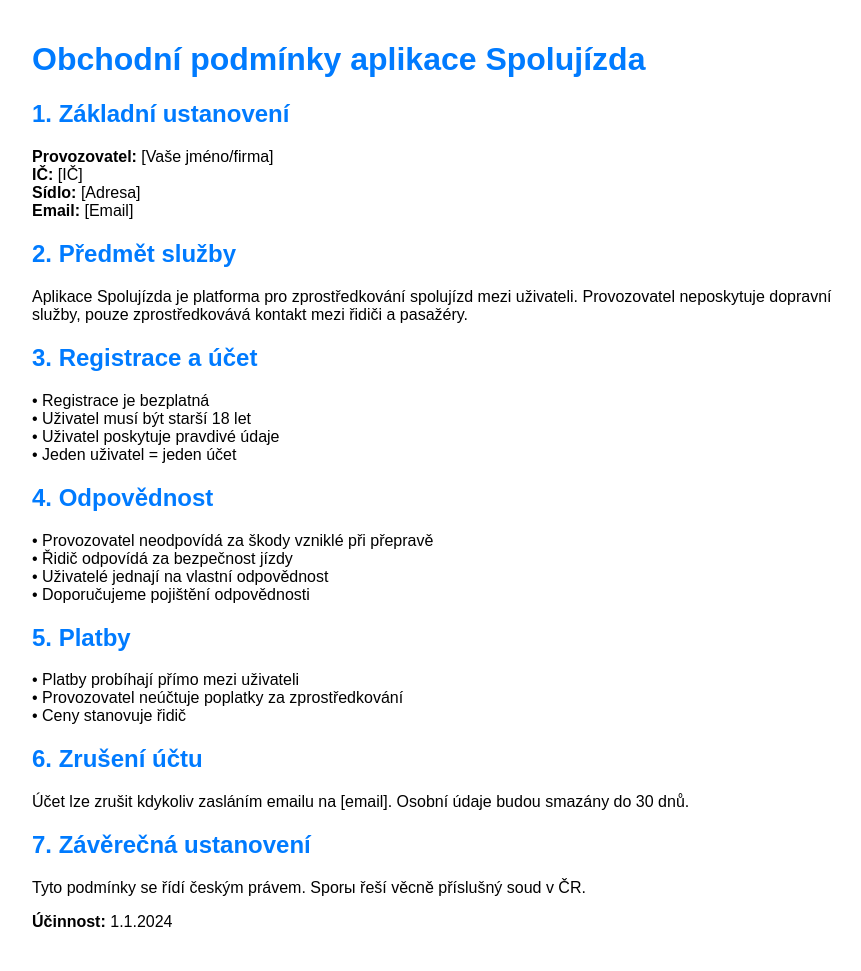
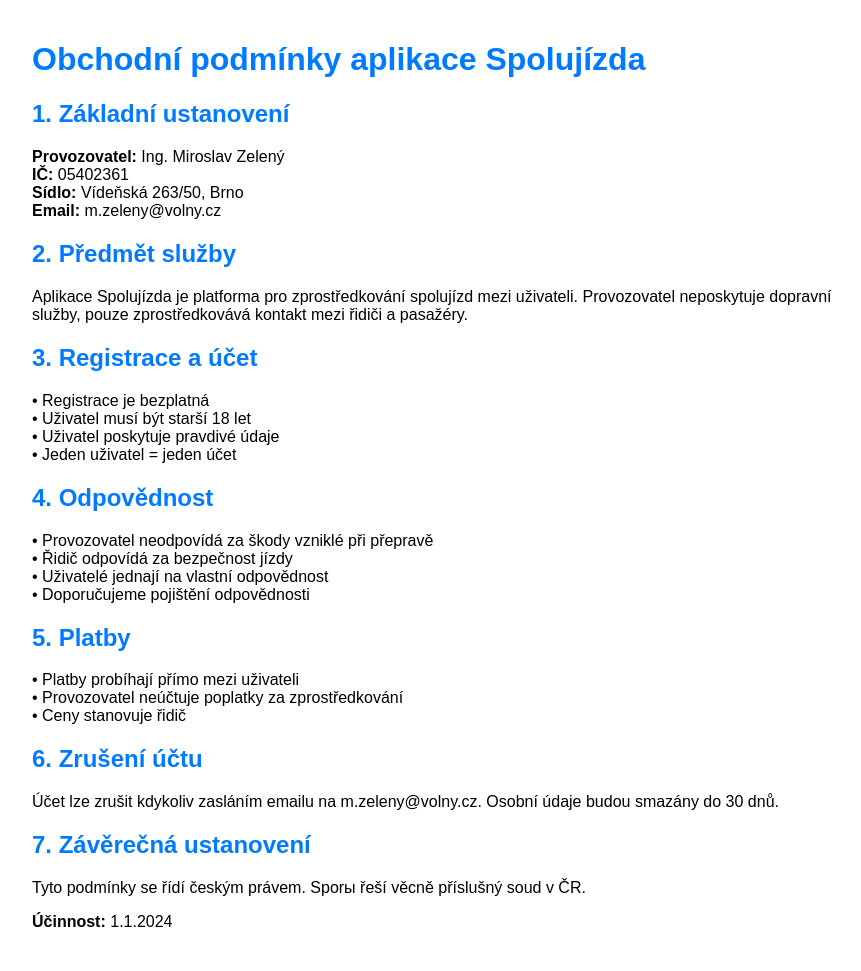
Before and after one commit to mzeleny83/Spolujizda, a Flask app: page /terms in a window 1280 px wide. Shown: the whole page, without its empty margins (208-1069 px from the left). Run offline with Flask 2, Linux system fonts and the light colour scheme.

Commit message:
Add files via upload

```diff
--- a/templates/terms.html
+++ b/templates/terms.html
@@ -14,10 +14,10 @@
 
     <div class="section">
         <h2>1. Základní ustanovení</h2>
-        <p><strong>Provozovatel:</strong> [Vaše jméno/firma]<br>
-        <strong>IČ:</strong> [IČ]<br>
-        <strong>Sídlo:</strong> [Adresa]<br>
-        <strong>Email:</strong> [Email]</p>
+        <p><strong>Provozovatel:</strong> Ing. Miroslav Zelený<br>
+        <strong>IČ:</strong> 05402361<br>
+        <strong>Sídlo:</strong> Vídeňská 263/50, Brno<br>
+        <strong>Email:</strong> m.zeleny@volny.cz</p>
     </div>
 
     <div class="section">
@@ -50,7 +50,7 @@
 
     <div class="section">
         <h2>6. Zrušení účtu</h2>
-        <p>Účet lze zrušit kdykoliv zasláním emailu na [email]. Osobní údaje budou smazány do 30 dnů.</p>
+        <p>Účet lze zrušit kdykoliv zasláním emailu na m.zeleny@volny.cz. Osobní údaje budou smazány do 30 dnů.</p>
     </div>
 
     <div class="section">
```
Also changed, not shown: templates/privacy.html (+5 -4 lines).
